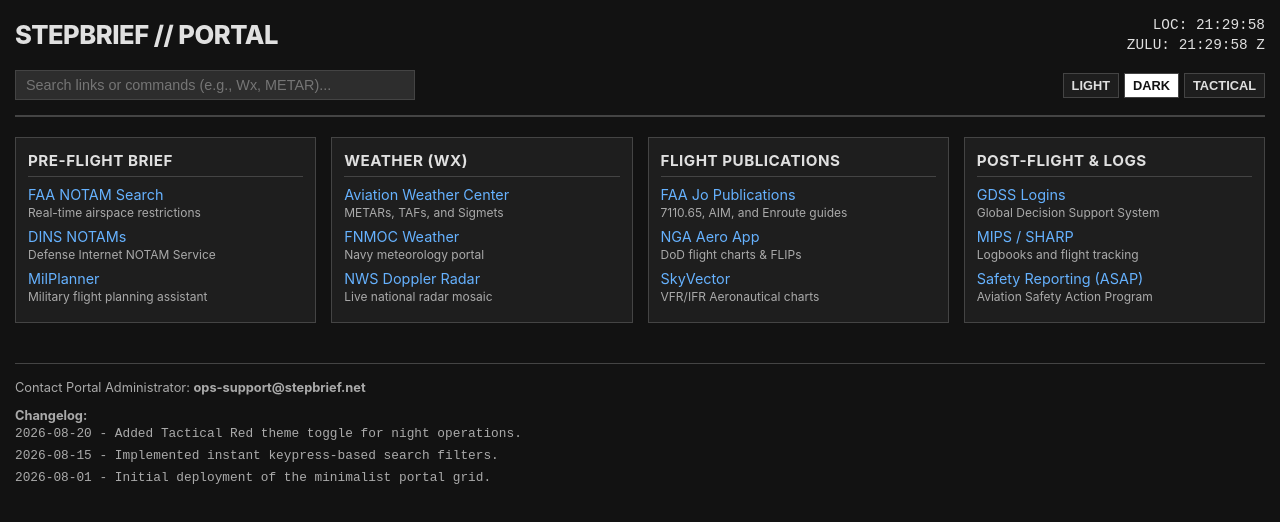
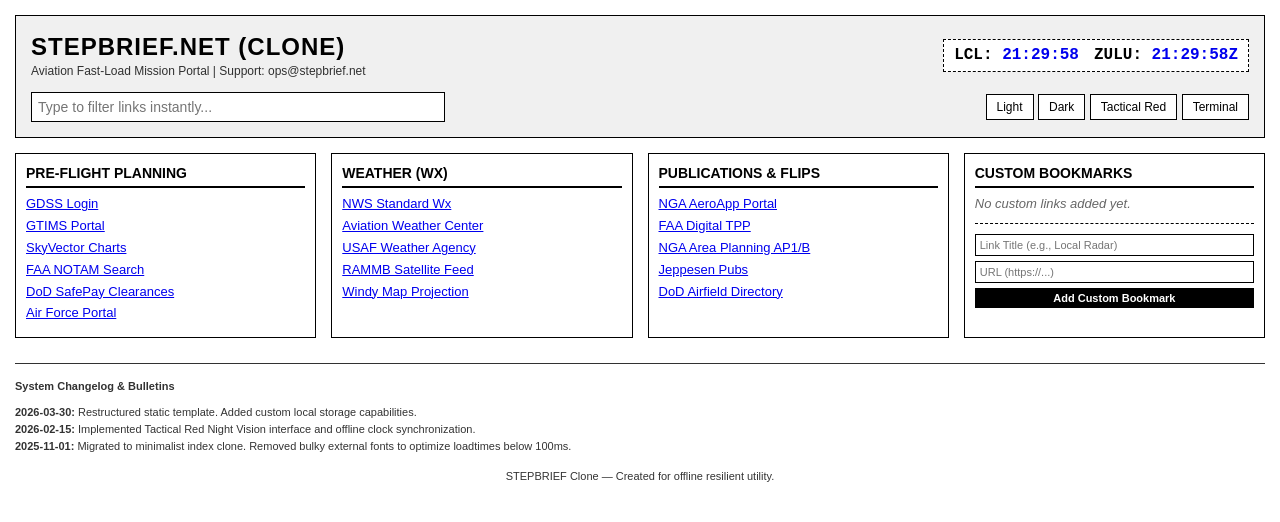
Before and after one commit to gibbyoni/yourusername.github.io, a plain HTML site: page index.html in a window 1280 px wide. Drawn offline with Linux system fonts and the light colour scheme.

Commit message:
Refactor index.html for improved theme and clock features
Updated the HTML structure and styles for the portal, including theme management and clock functionality.

```diff
--- a/index.html
+++ b/index.html
@@ -3,71 +3,73 @@
 <head>
   <meta charset="UTF-8">
   <meta name="viewport" content="width=device-width, initial-scale=1.0">
-  <title>Pueo Wireless</title>
+  <title>PUEO WIRELESS // How to fo da kine</title>
   <style>
-    /* CSS Variables for Clean Theme Switching */
+    /* CSS Custom Variables for Theme Engine */
     :root {
       --bg-color: #ffffff;
-      --text-color: #111111;
-      --text-muted: #555555;
-      --border-color: #222222;
-      --card-bg: #fdfdfd;
-      --link-color: #0044cc;
-      --link-hover: #002288;
-      --accent-color: #000000;
-      --input-bg: #ffffff;
-      --input-text: #111111;
+      --text-color: #000000;
+      --accent-color: #0000ee;
+      --visited-color: #551a8b;
+      --border-color: #000000;
+      --card-bg: #ffffff;
+      --header-bg: #f0f0f0;
+      --highlight-bg: #ffffcc;
+      --font-stack: Arial, sans-serif;
     }
 
-    /* Dark Mode Theme */
+    /* Dark Theme */
     [data-theme="dark"] {
       --bg-color: #121212;
       --text-color: #e0e0e0;
-      --text-muted: #aaaaaa;
+      --accent-color: #33b5e5;
+      --visited-color: #9933cc;
       --border-color: #444444;
       --card-bg: #1e1e1e;
-      --link-color: #66b2ff;
-      --link-hover: #99ccff;
-      --accent-color: #ffffff;
-      --input-bg: #2d2d2d;
-      --input-text: #ffffff;
+      --header-bg: #1a1a1a;
+      --highlight-bg: #332200;
     }
 
-    /* Tactical Red Mode (Aviation/Night-Vision Friendly) */
-    [data-theme="tactical"] {
-      --bg-color: #050000;
-      --text-color: #ff3333;
-      --text-muted: #aa0000;
-      --border-color: #aa0000;
-      --card-bg: #100000;
-      --link-color: #ff6666;
-      --link-hover: #ff9999;
+    /* Tactical Red (Night Vision Friendly) */
+    [data-theme="red"] {
+      --bg-color: #000000;
+      --text-color: #ff0000;
       --accent-color: #ff3333;
-      --input-bg: #1a0000;
-      --input-text: #ff3333;
+      --visited-color: #aa0000;
+      --border-color: #ff0000;
+      --card-bg: #000000;
+      --header-bg: #110000;
+      --highlight-bg: #440000;
     }
 
-    /* Global Reset & Base Styles */
-    * {
-      box-sizing: border-box;
-      margin: 0;
-      padding: 0;
+    /* Terminal Green */
+    [data-theme="green"] {
+      --bg-color: #050b05;
+      --text-color: #00ff00;
+      --accent-color: #39ff14;
+      --visited-color: #008f11;
+      --border-color: #00ff00;
+      --card-bg: #050b05;
+      --header-bg: #0c180c;
+      --highlight-bg: #003300;
+      --font-stack: 'Courier New', Courier, monospace;
     }
 
+    /* Base Styling */
     body {
-      font-family: -apple-system, BlinkMacSystemFont, "Segoe UI", Roboto, Helvetica, Arial, sans-serif;
       background-color: var(--bg-color);
       color: var(--text-color);
-      line-height: 1.4;
+      font-family: var(--font-stack);
+      margin: 0;
       padding: 15px;
-      transition: background-color 0.15s, color 0.15s;
+      line-height: 1.3;
     }
 
-    /* Header & Layout Structure */
     header {
-      border-bottom: 2px solid var(--border-color);
-      padding-bottom: 15px;
-      margin-bottom: 20px;
+      background-color: var(--header-bg);
+      border: 1px solid var(--border-color);
+      padding: 15px;
+      margin-bottom: 15px;
     }
 
     .header-top {
@@ -78,319 +80,389 @@
       gap: 10px;
     }
 
-    .brand-title {
-      font-size: 1.6rem;
-      font-weight: 800;
-      letter-spacing: -0.5px;
-      text-transform: uppercase;
+    .brand h1 {
+      margin: 0;
+      font-size: 24px;
+      font-weight: bold;
+      letter-spacing: 1px;
     }
 
-    /* Clock Widget */
-    .clock-container {
-      font-family: monospace;
-      font-size: 0.9rem;
-      text-align: right;
+    .brand p {
+      margin: 2px 0 0 0;
+      font-size: 12px;
+      opacity: 0.8;
     }
 
-    .clock-row {
-      display: block;
+    /* Clock Hud */
+    .hud-clocks {
+      display: flex;
+      gap: 15px;
+      font-family: monospace;
+      font-size: 16px;
+      font-weight: bold;
+      border: 1px dashed var(--border-color);
+      padding: 5px 10px;
+      background: var(--card-bg);
     }
 
-    /* Utility Bar: Search & Themes */
-    .utility-bar {
-      display: flex;
-      justify-content: space-between;
-      align-items: center;
-      margin-top: 15px;
-      gap: 15px;
-      flex-wrap: wrap;
+    .clock-item span {
+      color: var(--accent-color);
     }
 
-    .search-box {
+    /* Control Panel (Search + Theme + Bookmarks) */
+    .control-panel {
+      margin-top: 12px;
+      display: flex;
+      flex-wrap: wrap;
+      gap: 10px;
+      align-items: center;
+      justify-content: space-between;
+    }
+
+    .search-container {
       flex-grow: 1;
       max-width: 400px;
     }
 
-    .search-box input {
+    .search-input {
       width: 100%;
-      padding: 6px 10px;
-      font-size: 0.9rem;
+      padding: 6px;
+      background-color: var(--card-bg);
+      color: var(--text-color);
       border: 1px solid var(--border-color);
-      background-color: var(--input-bg);
-      color: var(--input-text);
-      outline: none;
+      font-size: 14px;
     }
 
-    .theme-selectors {
-      display: flex;
-      gap: 5px;
+    .theme-buttons button {
+      background-color: var(--card-bg);
+      color: var(--text-color);
+      border: 1px solid var(--border-color);
+      padding: 5px 10px;
+      cursor: pointer;
+      font-size: 12px;
     }
 
-    .theme-btn {
-      padding: 4px 8px;
-      font-size: 0.8rem;
-      font-weight: bold;
-      cursor: pointer;
-      border: 1px solid var(--border-color);
-      background-color: var(--card-bg);
-      color: var(--text-color);
+    .theme-buttons button:hover {
+      background-color: var(--highlight-bg);
     }
 
-    .theme-btn.active {
-      background-color: var(--accent-color);
-      color: var(--bg-color);
-    }
-
-    /* Grid Layout for Links */
-    .dashboard-grid {
+    /* Link Portal Columns Grid */
+    .portal-grid {
       display: grid;
       grid-template-columns: repeat(auto-fit, minmax(220px, 1fr));
       gap: 15px;
-      margin-bottom: 30px;
+      margin-bottom: 25px;
     }
 
-    .category-card {
+    .column {
       border: 1px solid var(--border-color);
       background-color: var(--card-bg);
-      padding: 12px;
+      padding: 10px;
     }
 
-    .category-title {
-      font-size: 0.95rem;
+    .column-title {
       font-weight: bold;
       text-transform: uppercase;
-      border-bottom: 1px solid var(--border-color);
+      border-bottom: 2px solid var(--border-color);
       padding-bottom: 4px;
       margin-bottom: 8px;
-      letter-spacing: 0.5px;
+      font-size: 14px;
+      display: flex;
+      justify-content: space-between;
     }
 
     .link-list {
-      list-style: none;
+      list-style-type: none;
+      padding: 0;
+      margin: 0;
     }
 
-    .link-item {
+    .link-list li {
       margin-bottom: 5px;
-      font-size: 0.9rem;
+      font-size: 13px;
+      display: flex;
+      justify-content: space-between;
+      align-items: center;
     }
 
-    .link-item a {
-      text-decoration: none;
-      color: var(--link-color);
+    .link-list a {
+      color: var(--accent-color);
+      text-decoration: underline;
     }
 
-    .link-item a:hover {
-      text-decoration: underline;
-      color: var(--link-hover);
+    .link-list a:visited {
+      color: var(--visited-color);
     }
 
-    .link-description {
-      display: block;
-      font-size: 0.75rem;
-      color: var(--text-muted);
+    /* Custom Add Link Form */
+    .add-bookmark-form {
+      display: flex;
+      flex-direction: column;
+      gap: 5px;
+      margin-top: 10px;
+      padding-top: 10px;
+      border-top: 1px dashed var(--border-color);
     }
 
-    /* Footer & Changelog */
+    .add-bookmark-form input {
+      background: var(--card-bg);
+      color: var(--text-color);
+      border: 1px solid var(--border-color);
+      padding: 4px;
+      font-size: 11px;
+    }
+
+    .add-bookmark-form button {
+      background: var(--border-color);
+      color: var(--bg-color);
+      border: none;
+      padding: 4px;
+      cursor: pointer;
+      font-weight: bold;
+      font-size: 11px;
+    }
+
+    /* Hidden element helper for search filtering */
+    .hidden {
+      display: none !important;
+    }
+
+    /* Changelog & Footer */
     footer {
       border-top: 1px solid var(--border-color);
       padding-top: 15px;
-      margin-top: 40px;
-      font-size: 0.8rem;
-      color: var(--text-muted);
+      font-size: 11px;
+      opacity: 0.8;
     }
 
-    .changelog-section {
-      margin-top: 10px;
+    .changelog-title {
+      font-weight: bold;
+      margin-bottom: 5px;
     }
 
-    .changelog-item {
-      margin-bottom: 4px;
-      font-family: monospace;
+    .changelog-list {
+      list-style-type: none;
+      padding: 0;
     }
 
-    /* Print styling */
-    @media print {
-      body { background: white !important; color: black !important; }
-      .utility-bar { display: none; }
+    .changelog-list li {
+      margin-bottom: 3px;
     }
   </style>
 </head>
-<body data-theme="dark">
+<body>
 
+  <!-- TOP HEADER BLOCK -->
   <header>
     <div class="header-top">
-      <div class="brand-title">StepBrief // Portal</div>
-      <div class="clock-container">
-        <span class="clock-row">LOC: <span id="clock-local">00:00:00</span></span>
-        <span class="clock-row">ZULU: <span id="clock-zulu">00:00:00 Z</span></span>
+      <div class="brand">
+        <h1>STEPBRIEF.NET (CLONE)</h1>
+        <p>Aviation Fast-Load Mission Portal | Support: ops@stepbrief.net</p>
+      </div>
+
+      <!-- Live HUD Clocks -->
+      <div class="hud-clocks">
+        <div class="clock-item">LCL: <span id="lcl-clock">00:00:00</span></div>
+        <div class="clock-item">ZULU: <span id="zulu-clock">00:00:00Z</span></div>
       </div>
     </div>
 
-    <div class="utility-bar">
-      <div class="search-box">
-        <input type="text" id="search-input" placeholder="Search links or commands (e.g., Wx, METAR)..." autocomplete="off">
+    <!-- Live Filter, Custom Themes, and controls -->
+    <div class="control-panel">
+      <div class="search-container">
+        <input type="text" id="search-input" class="search-input" placeholder="Type to filter links instantly..." autocomplete="off">
       </div>
-      <div class="theme-selectors">
-        <button class="theme-btn" onclick="setTheme('light')" id="btn-light">LIGHT</button>
-        <button class="theme-btn active" onclick="setTheme('dark')" id="btn-dark">DARK</button>
-        <button class="theme-btn" onclick="setTheme('tactical')" id="btn-tactical">TACTICAL</button>
+      <div class="theme-buttons">
+        <button onclick="setTheme('light')">Light</button>
+        <button onclick="setTheme('dark')">Dark</button>
+        <button onclick="setTheme('red')">Tactical Red</button>
+        <button onclick="setTheme('green')">Terminal</button>
       </div>
     </div>
   </header>
 
-  <main class="dashboard-grid">
+  <!-- PORTAL COLUMNS GRID -->
+  <main class="portal-grid">
 
-    <!-- Column 1: Pre-Flight -->
-    <div class="category-card" data-category="pre-flight">
-      <div class="category-title">Pre-Flight Brief</div>
-      <ul class="link-list">
-        <li class="link-item">
-          <a href="https://www.notams.aim.faa.gov/notamMap/SearchNOTAM.html" target="_blank">FAA NOTAM Search</a>
-          <span class="link-description">Real-time airspace restrictions</span>
-        </li>
-        <li class="link-item">
-          <a href="https://dins.aim.faa.gov/dins" target="_blank">DINS NOTAMs</a>
-          <span class="link-description">Defense Internet NOTAM Service</span>
-        </li>
-        <li class="link-item">
-          <a href="https://www.milplanner.com" target="_blank">MilPlanner</a>
-          <span class="link-description">Military flight planning assistant</span>
-        </li>
+    <!-- Column 1: Pre-Flight Planning -->
+    <section class="column" data-category="preflight">
+      <div class="column-title">Pre-Flight Planning</div>
+      <ul class="link-list" id="preflight-links">
+        <li data-keywords="gdss global decision support system flight plan"><a href="https://www.amc.af.mil/Home/GDSS/" target="_blank">GDSS Login</a></li>
+        <li data-keywords="gtims training management information system"><a href="#" target="_blank">GTIMS Portal</a></li>
+        <li data-keywords="skyvector aeronautical charts flight planning map"><a href="https://skyvector.com/" target="_blank">SkyVector Charts</a></li>
+        <li data-keywords="faa notams notice to airmissions search"><a href="https://notams.aim.faa.gov/notamSearch/" target="_blank">FAA NOTAM Search</a></li>
+        <li data-keywords="dod safepay flight clearance payment"><a href="#" target="_blank">DoD SafePay Clearances</a></li>
+        <li data-keywords="pws personal weather station military"><a href="#" target="_blank">Air Force Portal</a></li>
       </ul>
-    </div>
+    </section>
 
-    <!-- Column 2: Weather & Environmental -->
-    <div class="category-card" data-category="weather">
-      <div class="category-title">Weather (Wx)</div>
-      <ul class="link-list">
-        <li class="link-item">
-          <a href="https://www.aviationweather.gov/" target="_blank">Aviation Weather Center</a>
-          <span class="link-description">METARs, TAFs, and Sigmets</span>
-        </li>
-        <li class="link-item">
-          <a href="https://www.fnmoc.navy.mil/" target="_blank">FNMOC Weather</a>
-          <span class="link-description">Navy meteorology portal</span>
-        </li>
-        <li class="link-item">
-          <a href="https://radar.weather.gov/" target="_blank">NWS Doppler Radar</a>
-          <span class="link-description">Live national radar mosaic</span>
-        </li>
+    <!-- Column 2: Weather (Wx) -->
+    <section class="column" data-category="weather">
+      <div class="column-title">Weather (Wx)</div>
+      <ul class="link-list" id="weather-links">
+        <li data-keywords="nws national weather service radar forecasts"><a href="https://www.weather.gov/" target="_blank">NWS Standard Wx</a></li>
+        <li data-keywords="adds aviation weather center taf metar turbulence icing"><a href="https://www.aviationweather.gov/" target="_blank">Aviation Weather Center</a></li>
+        <li data-keywords="usaf 17th operational weather squadron military wx"><a href="#" target="_blank">USAF Weather Agency</a></li>
+        <li data-keywords="rammb satellite imagery real-time loops"><a href="https://rammb.cira.colostate.edu/" target="_blank">RAMMB Satellite Feed</a></li>
+        <li data-keywords="windy wind models gusts weather radar"><a href="https://www.windy.com" target="_blank">Windy Map Projection</a></li>
       </ul>
-    </div>
+    </section>
 
-    <!-- Column 3: Flight Publications -->
-    <div class="category-card" data-category="pubs">
-      <div class="category-title">Flight Publications</div>
-      <ul class="link-list">
-        <li class="link-item">
-          <a href="https://www.faa.gov/air_traffic/publications/" target="_blank">FAA Jo Publications</a>
-          <span class="link-description">7110.65, AIM, and Enroute guides</span>
-        </li>
-        <li class="link-item">
-          <a href="https://www.nga.mil/" target="_blank">NGA Aero App</a>
-          <span class="link-description">DoD flight charts & FLIPs</span>
-        </li>
-        <li class="link-item">
-          <a href="https://skyvector.com/" target="_blank">SkyVector</a>
-          <span class="link-description">VFR/IFR Aeronautical charts</span>
-        </li>
+    <!-- Column 3: Flight Publications & FLIPs -->
+    <section class="column" data-category="pubs">
+      <div class="column-title">Publications & FLIPs</div>
+      <ul class="link-list" id="pubs-links">
+        <li data-keywords="aeroapp nga charts digital flips ipad"><a href="#" target="_blank">NGA AeroApp Portal</a></li>
+        <li data-keywords="faa digital d-tpp terminal procedures plates approach"><a href="https://www.faa.gov/air_traffic/flight_info/aeronav/digital_products/dtpp/" target="_blank">FAA Digital TPP</a></li>
+        <li data-keywords="ap1b military training routes charts area planning"><a href="#" target="_blank">NGA Area Planning AP1/B</a></li>
+        <li data-keywords="chart clinic Jeppesen manuals flight procedures"><a href="#" target="_blank">Jeppesen Pubs</a></li>
+        <li data-keywords="base ops airfield directory military guides"><a href="#" target="_blank">DoD Airfield Directory</a></li>
       </ul>
-    </div>
+    </section>
 
-    <!-- Column 4: Post-Flight & Logging -->
-    <div class="category-card" data-category="post-flight">
-      <div class="category-title">Post-Flight & Logs</div>
-      <ul class="link-list">
-        <li class="link-item">
-          <a href="#" target="_blank">GDSS Logins</a>
-          <span class="link-description">Global Decision Support System</span>
-        </li>
-        <li class="link-item">
-          <a href="#" target="_blank">MIPS / SHARP</a>
-          <span class="link-description">Logbooks and flight tracking</span>
-        </li>
-        <li class="link-item">
-          <a href="#" target="_blank">Safety Reporting (ASAP)</a>
-          <span class="link-description">Aviation Safety Action Program</span>
-        </li>
+    <!-- Column 4: Personal / Custom Bookmarks -->
+    <section class="column" data-category="custom">
+      <div class="column-title">Custom Bookmarks</div>
+      <ul class="link-list" id="custom-links">
+        <!-- Dynmically loaded from LocalStorage -->
       </ul>
-    </div>
+      <div class="add-bookmark-form">
+        <input type="text" id="new-title" placeholder="Link Title (e.g., Local Radar)" required>
+        <input type="url" id="new-url" placeholder="URL (https://...)" required>
+        <button onclick="addCustomBookmark()">Add Custom Bookmark</button>
+      </div>
+    </section>
 
   </main>
 
+  <!-- CHONOLOG / CHANGELOG FOOTER -->
   <footer>
-    <div>Contact Portal Administrator: <strong>ops-support@stepbrief.net</strong></div>
-    <div class="changelog-section">
-      <strong>Changelog:</strong>
-      <div class="changelog-item">2026-08-20 - Added Tactical Red theme toggle for night operations.</div>
-      <div class="changelog-item">2026-08-15 - Implemented instant keypress-based search filters.</div>
-      <div class="changelog-item">2026-08-01 - Initial deployment of the minimalist portal grid.</div>
-    </div>
+    <div class="changelog-title">System Changelog & Bulletins</div>
+    <ul class="changelog-list">
+      <li><strong>2026-03-30:</strong> Restructured static template. Added custom local storage capabilities.</li>
+      <li><strong>2026-02-15:</strong> Implemented Tactical Red Night Vision interface and offline clock synchronization.</li>
+      <li><strong>2025-11-01:</strong> Migrated to minimalist index clone. Removed bulky external fonts to optimize loadtimes below 100ms.</li>
+    </ul>
+    <p style="margin-top: 15px; text-align: center;">STEPBRIEF Clone — Created for offline resilient utility.</p>
   </footer>
 
+  <!-- SCRIPT ENGINE (CLOCKS, THEME, FILTER, BOOKMARKS) -->
   <script>
-    // Real-Time Clock Functionality
+    // 1. Clock Engine
     function updateClocks() {
       const now = new Date();
 
-      // Local Time
-      const locHours = String(now.getHours()).padStart(2, '0');
-      const locMins = String(now.getMinutes()).padStart(2, '0');
-      const locSecs = String(now.getSeconds()).padStart(2, '0');
-      document.getElementById('clock-local').textContent = `${locHours}:${locMins}:${locSecs}`;
+      // Local Time Clock
+      const lclHours = String(now.getHours()).padStart(2, '0');
+      const lclMinutes = String(now.getMinutes()).padStart(2, '0');
+      const lclSeconds = String(now.getSeconds()).padStart(2, '0');
+      document.getElementById('lcl-clock').textContent = `${lclHours}:${lclMinutes}:${lclSeconds}`;
 
-      // Zulu/UTC Time
-      const zuluHours = String(now.getUTCHours()).padStart(2, '0');
-      const zuluMins = String(now.getUTCMinutes()).padStart(2, '0');
-      const zuluSecs = String(now.getUTCSeconds()).padStart(2, '0');
-      document.getElementById('clock-zulu').textContent = `${zuluHours}:${zuluMins}:${zuluSecs} Z`;
+      // Zulu (UTC) Clock
+      const zHours = String(now.getUTCHours()).padStart(2, '0');
+      const zMinutes = String(now.getUTCMinutes()).padStart(2, '0');
+      const zSeconds = String(now.getUTCSeconds()).padStart(2, '0');
+      document.getElementById('zulu-clock').textContent = `${zHours}:${zMinutes}:${zSeconds}Z`;
     }
     setInterval(updateClocks, 1000);
-    updateClocks(); // Initial Call
+    updateClocks(); // Initial execution
 
-    // Theme Switching Engine
+    // 2. Theme Engine
     function setTheme(themeName) {
-      document.body.setAttribute('data-theme', themeName);
-
-      // Update Active State on Buttons
-      document.querySelectorAll('.theme-btn').forEach(btn => btn.classList.remove('active'));
-      document.getElementById(`btn-${themeName}`).classList.add('active');
-
-      // Save theme preference locally
-      localStorage.setItem('preferred-theme', themeName);
+      document.documentElement.setAttribute('data-theme', themeName);
+      localStorage.setItem('selected-theme', themeName);
     }
-
-    // Load Saved Theme Preference on Load
-    const savedTheme = localStorage.getItem('preferred-theme') || 'dark';
+    // Load Saved Theme on Startup
+    const savedTheme = localStorage.getItem('selected-theme') || 'light';
     setTheme(savedTheme);
 
-    // Instant Search/Filtering logic
-    document.getElementById('search-input').addEventListener('input', function(e) {
-      const query = e.target.value.toLowerCase().trim();
-      const categories = document.querySelectorAll('.category-card');
+    // 3. Instant Search Filter Engine
+    const searchInput = document.getElementById('search-input');
+    searchInput.addEventListener('input', function() {
+      const filter = this.value.toLowerCase().trim();
+      const listItems = document.querySelectorAll('.link-list li');
+      const columns = document.querySelectorAll('.column');
 
-      categories.forEach(card => {
-        let hasVisibleLink = false;
-        const links = card.querySelectorAll('.link-item');
+      listItems.forEach(item => {
+        // If there's custom data-keywords, search those plus the anchor text
+        const keywords = item.getAttribute('data-keywords') || '';
+        const linkText = item.querySelector('a') ? item.querySelector('a').textContent.toLowerCase() : '';
+        const textToMatch = `${keywords} ${linkText}`.toLowerCase();
 
-        links.forEach(link => {
-          const text = link.textContent.toLowerCase();
-          if (text.includes(query)) {
-            link.style.display = '';
-            hasVisibleLink = true;
-          } else {
-            link.style.display = 'none';
-          }
-        });
+        if (textToMatch.includes(filter)) {
+          item.classList.remove('hidden');
+        } else {
+          item.classList.add('hidden');
+        }
+      });
 
-        // Hide the whole card category if no links inside match the query
-        if (hasVisibleLink || query === '') {
-          card.style.display = '';
+      // Hide an entire column if all its links are hidden
+      columns.forEach(col => {
+        const totalLinks = col.querySelectorAll('.link-list li').length;
+        const hiddenLinks = col.querySelectorAll('.link-list li.hidden').length;
+        if (totalLinks > 0 && totalLinks === hiddenLinks) {
+          col.classList.add('hidden');
         } else {
-          card.style.display = 'none';
+          col.classList.remove('hidden');
         }
       });
     });
+
+    // 4. Local Storage Personal Bookmark Engine
+    const customList = document.getElementById('custom-links');
+
+    function loadCustomBookmarks() {
+      customList.innerHTML = '';
+      const bookmarks = JSON.parse(localStorage.getItem('user-bookmarks')) || [];
+
+      if (bookmarks.length === 0) {
+        customList.innerHTML = `<li style="opacity: 0.6; font-style: italic;">No custom links added yet.</li>`;
+        return;
+      }
+
+      bookmarks.forEach((bm, index) => {
+        const li = document.createElement('li');
+        li.setAttribute('data-keywords', bm.title.toLowerCase());
+        li.innerHTML = `
+          <a href="${bm.url}" target="_blank">${bm.title}</a>
+          <button onclick="deleteBookmark(${index})" style="background: none; border: none; color: inherit; cursor: pointer; font-size: 10px; margin-left: 8px;">✕</button>
+        `;
+        customList.appendChild(li);
+      });
+    }
+
+    function addCustomBookmark() {
+      const titleInput = document.getElementById('new-title');
+      const urlInput = document.getElementById('new-url');
+      const title = titleInput.value.trim();
+      let url = urlInput.value.trim();
+
+      if (!title || !url) return;
+
+      // Automatically prepend protocol if user omitted it
+      if (!/^https?:\/\//i.test(url)) {
+        url = 'https://' + url;
+      }
+
+      const bookmarks = JSON.parse(localStorage.getItem('user-bookmarks')) || [];
+      bookmarks.push({ title, url });
+      localStorage.setItem('user-bookmarks', JSON.stringify(bookmarks));
+
+      titleInput.value = '';
+      urlInput.value = '';
+      loadCustomBookmarks();
+    }
+
+    function deleteBookmark(index) {
+      const bookmarks = JSON.parse(localStorage.getItem('user-bookmarks')) || [];
+      bookmarks.splice(index, 1);
+      localStorage.setItem('user-bookmarks', JSON.stringify(bookmarks));
+      loadCustomBookmarks();
+    }
+
+    // Initial load of custom bookmarks
+    loadCustomBookmarks();
   </script>
 </body>
 </html>
```
